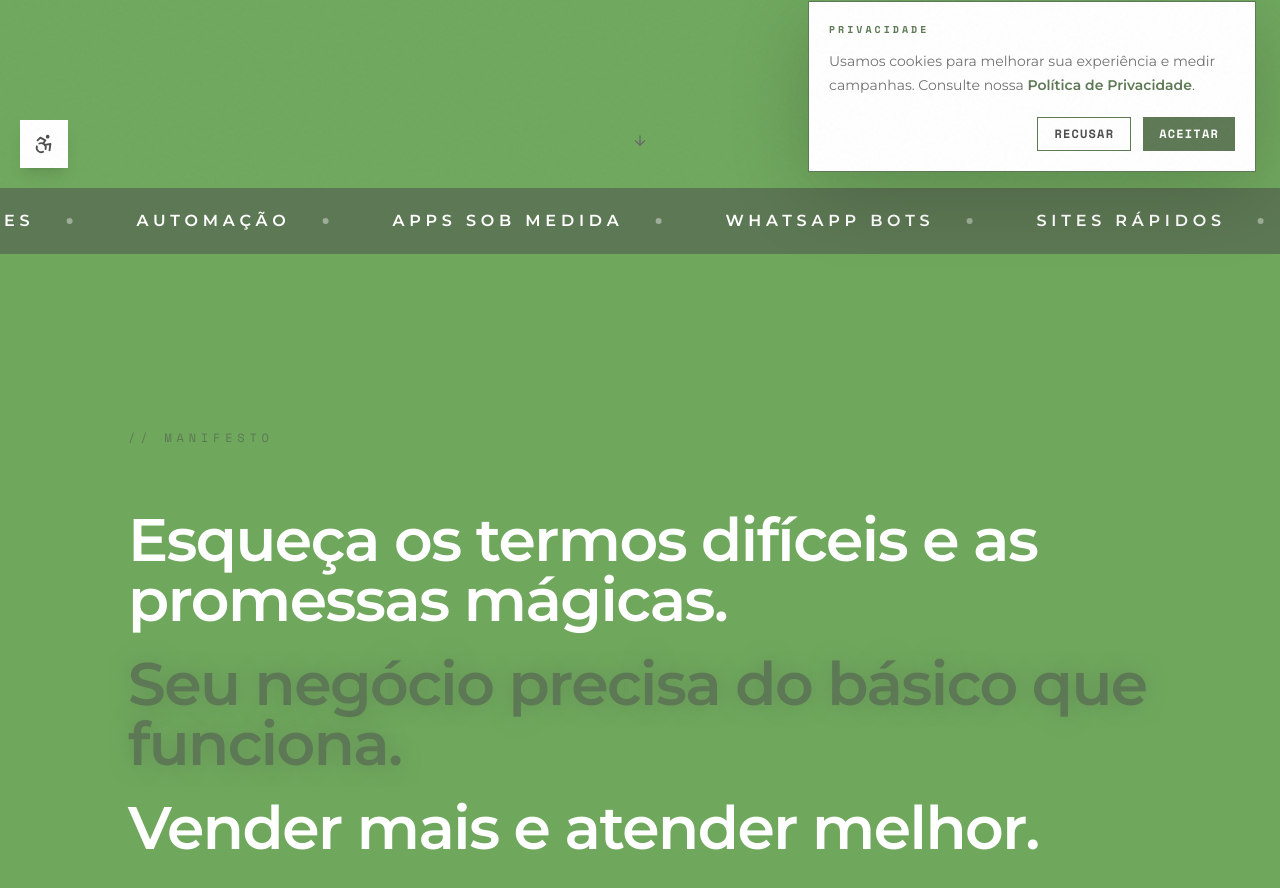
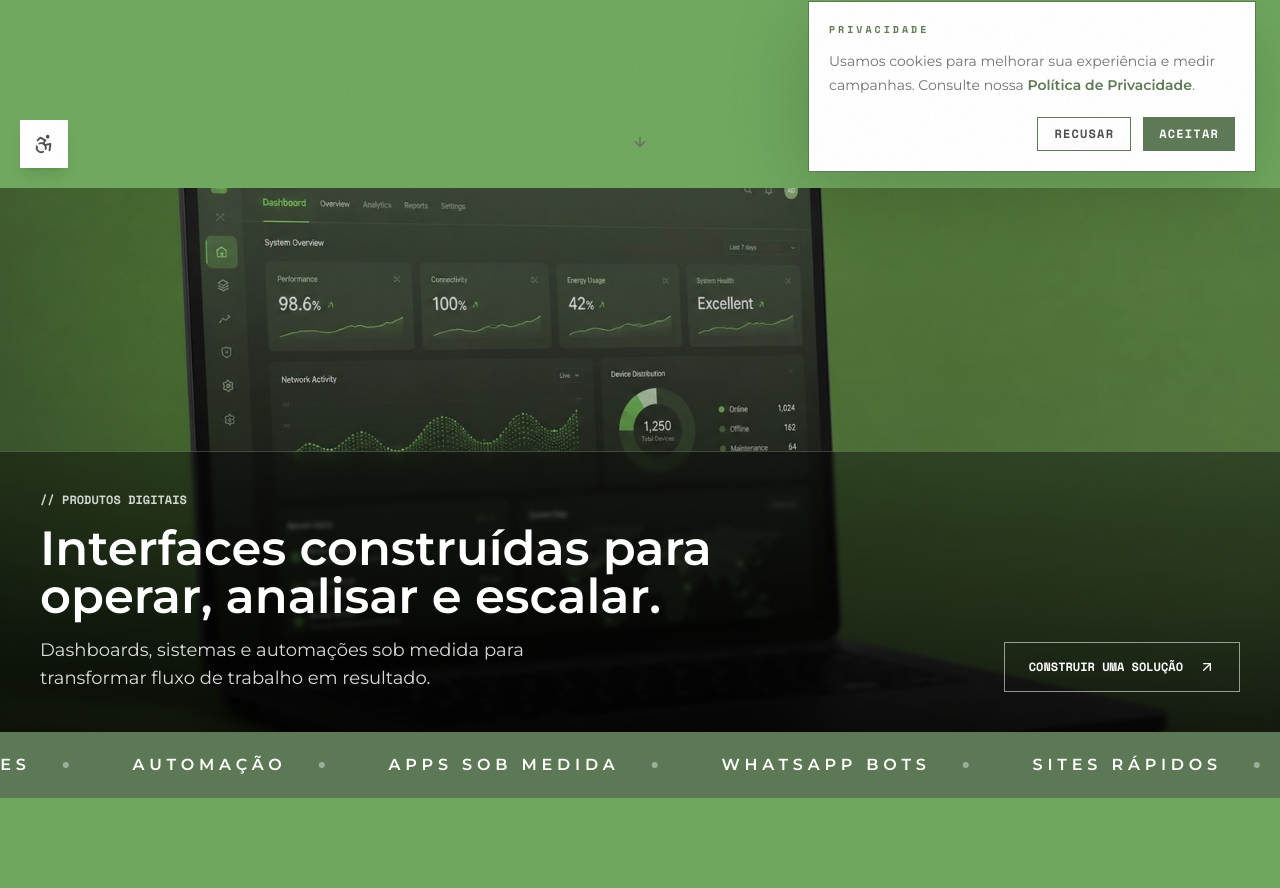
Before and after one commit to mvsiqueiraa/Emev-Labs, a React (Vite) app: page / in a window 1280 px wide. Shown: the part 612-1500 px from the top of the page. Built offline with nearby package versions, Linux system fonts and the light colour scheme; no server answers; the HTML template or start-up script is replaced by a standard one.

Commit message:
Add immersive product showcase section

```diff
--- /dev/null
+++ b/src/components/ProductShowcaseSection.tsx
@@ -0,0 +1,79 @@
+import { useRef } from "react";
+import { motion, useScroll, useTransform } from "framer-motion";
+import { ArrowUpRight } from "lucide-react";
+import { Link } from "react-router-dom";
+import { useAccessibility } from "./AccessibilityProvider";
+
+const ProductShowcaseSection = () => {
+  const sectionRef = useRef<HTMLElement>(null);
+  const { prefersReducedMotion } = useAccessibility();
+  const { scrollYProgress } = useScroll({
+    target: sectionRef,
+    offset: ["start end", "end start"],
+  });
+  const imageY = useTransform(scrollYProgress, [0, 1], [-18, 18]);
+
+  return (
+    <section ref={sectionRef} aria-labelledby="product-showcase-title" className="relative overflow-hidden">
+      <motion.div
+        initial={{ opacity: 0, y: prefersReducedMotion ? 0 : 36 }}
+        whileInView={{ opacity: 1, y: 0 }}
+        viewport={{ once: true, amount: 0.2 }}
+        transition={{ duration: 0.8, ease: [0.16, 1, 0.3, 1] }}
+        className="relative flex min-h-[42rem] items-end overflow-hidden bg-[#172016] md:min-h-[clamp(34rem,68svh,48rem)]"
+      >
+        <motion.img
+          src="/emev-product-dashboard.jpg"
+          width={1672}
+          height={940}
+          loading="lazy"
+          decoding="async"
+          alt="Notebook exibindo uma interface de dashboard para monitoramento de sistemas digitais"
+          className="absolute inset-0 h-full w-full object-cover object-[42%_center] md:object-center"
+          style={prefersReducedMotion ? undefined : { y: imageY, scale: 1.045 }}
+        />
+
+        <div className="absolute inset-0 bg-black/10" aria-hidden="true" />
+        <div
+          className="absolute inset-0 bg-gradient-to-t from-black/70 via-black/10 to-transparent"
+          aria-hidden="true"
+        />
+
+        <div className="relative z-10 mt-auto w-full border-t border-white/20 bg-black/40 backdrop-blur-[2px]">
+          <div className="flex flex-col gap-7 px-6 py-8 md:flex-row md:items-end md:justify-between md:px-10 md:py-10">
+            <div className="max-w-3xl">
+              <p className="font-mono text-xs font-bold text-white/80">
+                // PRODUTOS DIGITAIS
+              </p>
+              <h2
+                id="product-showcase-title"
+                className="mt-4 max-w-2xl font-sans text-3xl font-semibold leading-tight text-white md:text-5xl"
+              >
+                Interfaces construídas para operar, analisar e escalar.
+              </h2>
+              <p className="mt-4 max-w-xl text-base leading-relaxed text-white/85 md:text-lg">
+                Dashboards, sistemas e automações sob medida para transformar
+                fluxo de trabalho em resultado.
+              </p>
+            </div>
+
+            <Link
+              to="/solicitacao-recebida?origem=showcase"
+              data-conversion="quote-request"
+              data-conversion-location="showcase"
+              className="a11y-focus group inline-flex shrink-0 items-center gap-4 border border-white/55 px-6 py-4 font-mono text-xs font-bold text-white transition-colors duration-300 hover:bg-white hover:text-[#253620]"
+            >
+              CONSTRUIR UMA SOLUÇÃO
+              <ArrowUpRight
+                size={16}
+                className="transition-transform duration-300 group-hover:rotate-45"
+              />
+            </Link>
+          </div>
+        </div>
+      </motion.div>
+    </section>
+  );
+};
+
+export default ProductShowcaseSection;
--- a/src/pages/Index.tsx
+++ b/src/pages/Index.tsx
@@ -1,5 +1,6 @@
 import Navbar from "@/components/Navbar";
 import HeroSection from "@/components/HeroSection";
+import ProductShowcaseSection from "@/components/ProductShowcaseSection";
 import MarqueeBand from "@/components/MarqueeBand";
 import ManifestoSection from "@/components/ManifestoSection";
 import ServicesSection from "@/components/ServicesSection";
@@ -50,6 +51,7 @@ const Index = () => {
       <Navbar />
       <main id="conteudo-principal" tabIndex={-1}>
         <HeroSection />
+        <ProductShowcaseSection />
         <MarqueeBand />
         <ManifestoSection />
         <ServicesSection />
```
Also changed, not shown: public/emev-product-dashboard.jpg (added).
